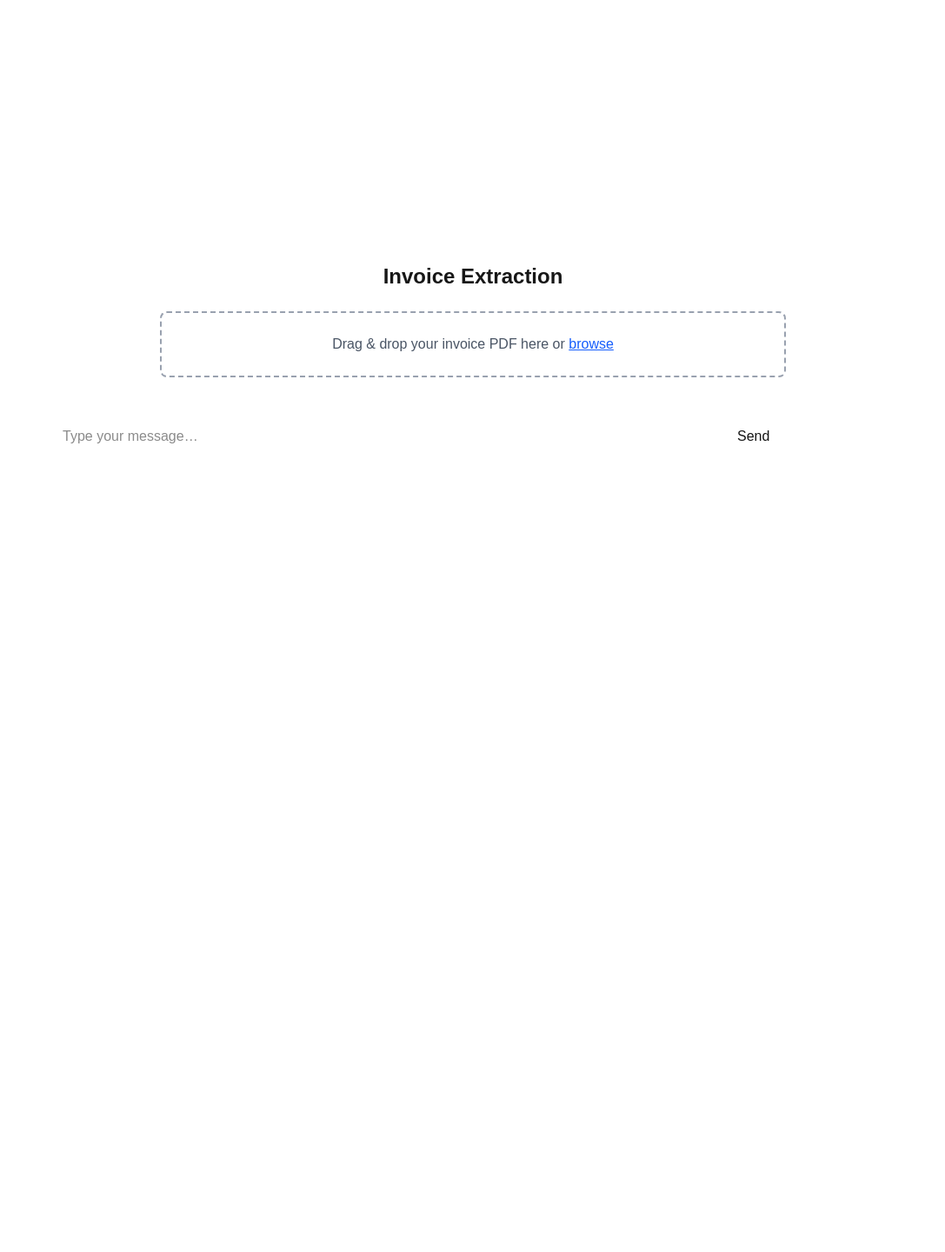
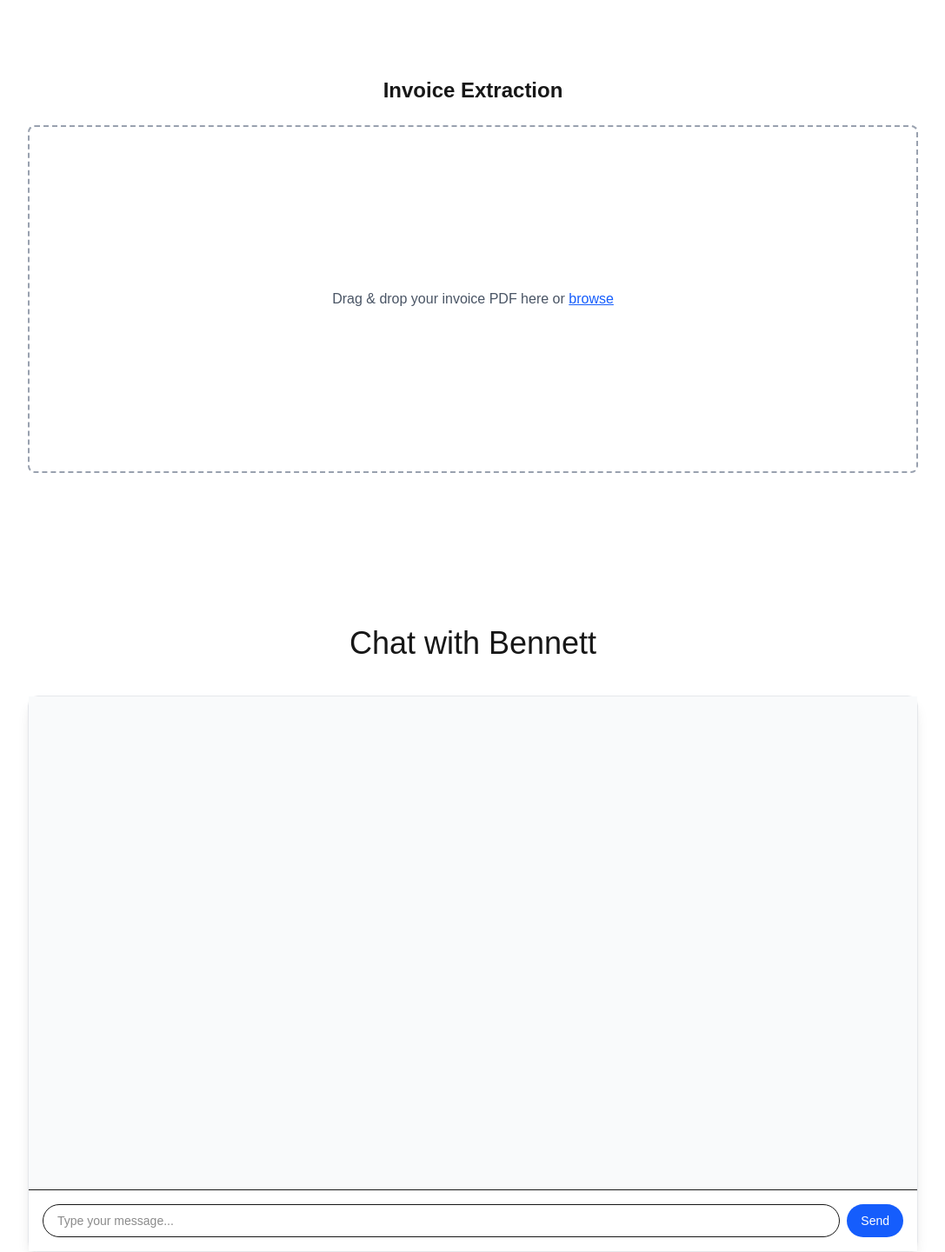
Before and after one commit to Velqen/Velqen-Webpage, a Next.js app: page / in a window 1280 px wide. Shown: the whole page at 87% size, without its empty margins (96-1183 px from the left). Before the commit the page ends 800 px from the top, so only its background shows below. Built offline with nearby package versions, Linux system fonts and the light colour scheme.

Commit message:
adding more designs

```diff
--- a/src/app/page.tsx
+++ b/src/app/page.tsx
@@ -3,9 +3,10 @@ import InvoiceExtraction from "@/components/InvoiceExtraction/InvoiceExtraction"
 
 export default function Home() {
   return (
-    <div className="min-h-screen w-full flex justify-center items-center p-6 sm:p-10">
-      <div className="w-[80%]">
+    <div className="min-h-screen w-full flex justify-center items-center pt-16">
+      <div className="w-[80%] flex flex-col justify-center items-center">
         <InvoiceExtraction />
+        <h2 className="text-4xl pt-32 pb-10">Chat with Bennett</h2>
         <ChatBot />
       </div>
     </div>
--- a/src/components/ChatBot/ChatBot.tsx
+++ b/src/components/ChatBot/ChatBot.tsx
@@ -1,61 +1,115 @@
 "use client";
-import React, { useState } from "react";
+import React, { useState, useRef, useEffect } from "react";
+
+type Message = {
+  sender: "user" | "bot";
+  text: string;
+};
 
 const ChatBot = () => {
   const [input, setInput] = useState("");
-  const [response, setResponse] = useState("");
+  const [messages, setMessages] = useState<Message[]>([]);
   const [isLoading, setIsLoading] = useState(false);
+  const messagesEndRef = useRef<HTMLDivElement>(null);
+
+  const scrollToBottom = () => {
+    messagesEndRef.current?.scrollIntoView({ behavior: "smooth" });
+  };
+
+  useEffect(() => {
+    scrollToBottom();
+  }, [messages]);
 
   const handleSubmit = async (e: React.FormEvent<HTMLFormElement>) => {
     e.preventDefault();
     if (!input.trim()) return;
+
+    setMessages((prev) => [...prev, { sender: "user", text: input }]);
     setIsLoading(true);
+    const userInput = input;
+    setInput("");
 
     try {
       const res = await fetch("/api/chatBot", {
         method: "POST",
         headers: { "Content-Type": "application/json" },
-        body: JSON.stringify({ user_input: input }),
+        body: JSON.stringify({ user_input: userInput }),
       });
+
       const data = await res.json();
 
-      if (res.ok) {
-        setResponse(data.response);
-      } else {
-        setResponse("Error: " + (data.error || "Unknown"));
-      }
+      setMessages((prev) => [
+        ...prev,
+        {
+          sender: "bot",
+          text: res.ok ? data.response : `Error: ${data.error || "Unknown"}`,
+        },
+      ]);
     } catch (err) {
       console.error(err);
-      setResponse("Error: Could not reach API.");
+      setMessages((prev) => [
+        ...prev,
+        { sender: "bot", text: "Error: Could not reach API." },
+      ]);
     } finally {
       setIsLoading(false);
     }
   };
 
   return (
-    <div>
-      <form onSubmit={handleSubmit}>
+    <div className="w-full mx-auto h-[80vh] flex flex-col bg-white rounded-xl shadow-lg border border-gray-200">
+      {/* Chat Area */}
+      <div className="flex-1 p-4 space-y-3 overflow-y-auto bg-gray-50">
+        {messages.map((msg, index) => (
+          <div
+            key={index}
+            className={`flex ${
+              msg.sender === "user" ? "justify-end" : "justify-start"
+            }`}
+          >
+            <div
+              className={`px-4 py-2 rounded-2xl text-sm max-w-xs break-words ${
+                msg.sender === "user"
+                  ? "bg-blue-600 text-white"
+                  : "bg-gray-200 text-gray-800"
+              }`}
+            >
+              {msg.text}
+            </div>
+          </div>
+        ))}
+
+        {isLoading && (
+          <div className="flex justify-start">
+            <div className="px-4 py-2 rounded-2xl bg-gray-200 text-gray-600 text-sm max-w-xs animate-pulse">
+              Bennett is typing…
+            </div>
+          </div>
+        )}
+
+        <div ref={messagesEndRef} />
+      </div>
+
+      {/* Input Form */}
+      <form
+        onSubmit={handleSubmit}
+        className="p-4 flex gap-2 border-t bg-white"
+      >
         <input
           type="text"
-          placeholder="Type your message…"
           value={input}
           onChange={(e) => setInput(e.target.value)}
-          style={{ padding: "8px", width: "80%" }}
+          placeholder="Type your message..."
+          className="flex-1 px-4 py-2 border rounded-full text-sm outline-none focus:ring-2 focus:ring-blue-500"
         />
         <button
           type="submit"
           disabled={isLoading}
-          style={{ marginLeft: "8px", padding: "8px" }}
+          className="px-4 py-2 bg-blue-600 text-white rounded-full text-sm hover:bg-blue-700 disabled:opacity-50"
         >
-          {isLoading ? "Sending…" : "Send"}
+          {isLoading ? "…" : "Send"}
         </button>
       </form>
-
-      {response && (
-        <div style={{ marginTop: "16px" }}>
-          <strong>Bennett:</strong> {response}
-        </div>
-      )}
     </div>
   );
 };
--- a/src/components/InvoiceExtraction/InvoiceExtraction.tsx
+++ b/src/components/InvoiceExtraction/InvoiceExtraction.tsx
@@ -43,7 +43,7 @@ const InvoiceExtraction = () => {
   };
 
   return isSmallDevice ? (
-    <div className="p-6 w-[100%] mx-auto">
+    <div className="py-6 w-[100%] mx-auto">
       <h1 className="text-2xl font-bold mb-6 text-center">
         Invoice Extraction
       </h1>
@@ -116,14 +116,14 @@ const InvoiceExtraction = () => {
       )}
     </div>
   ) : (
-    <div className="p-6 w-[80%] mx-auto">
+    <div className="py-6 w-full mx-auto">
       <h1 className="text-2xl font-bold mb-6 text-center">
         Invoice Extraction
       </h1>
 
       {/* Upload area (always visible) */}
       <div
-        className="border-dashed border-2 border-gray-400 rounded-lg p-6 text-center cursor-pointer hover:border-blue-500 transition mb-6"
+        className="h-[400px] flex items-center justify-center border-dashed border-2 border-gray-400 rounded-lg p-6 cursor-pointer hover:border-blue-500 transition mb-6"
         onClick={() => fileInputRef.current?.click()}
         onDrop={handleDrop}
         onDragOver={(e) => e.preventDefault()}
```
